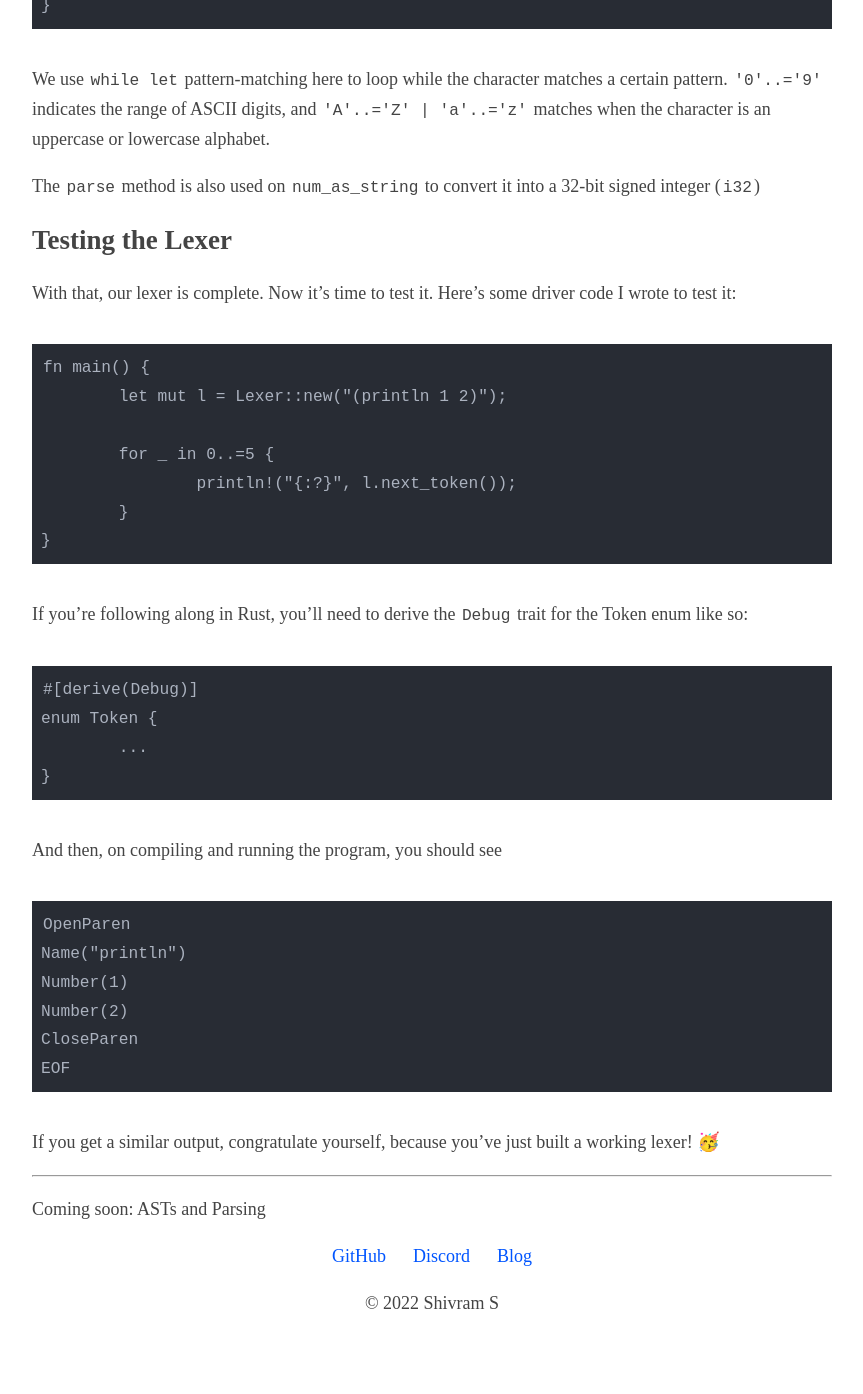
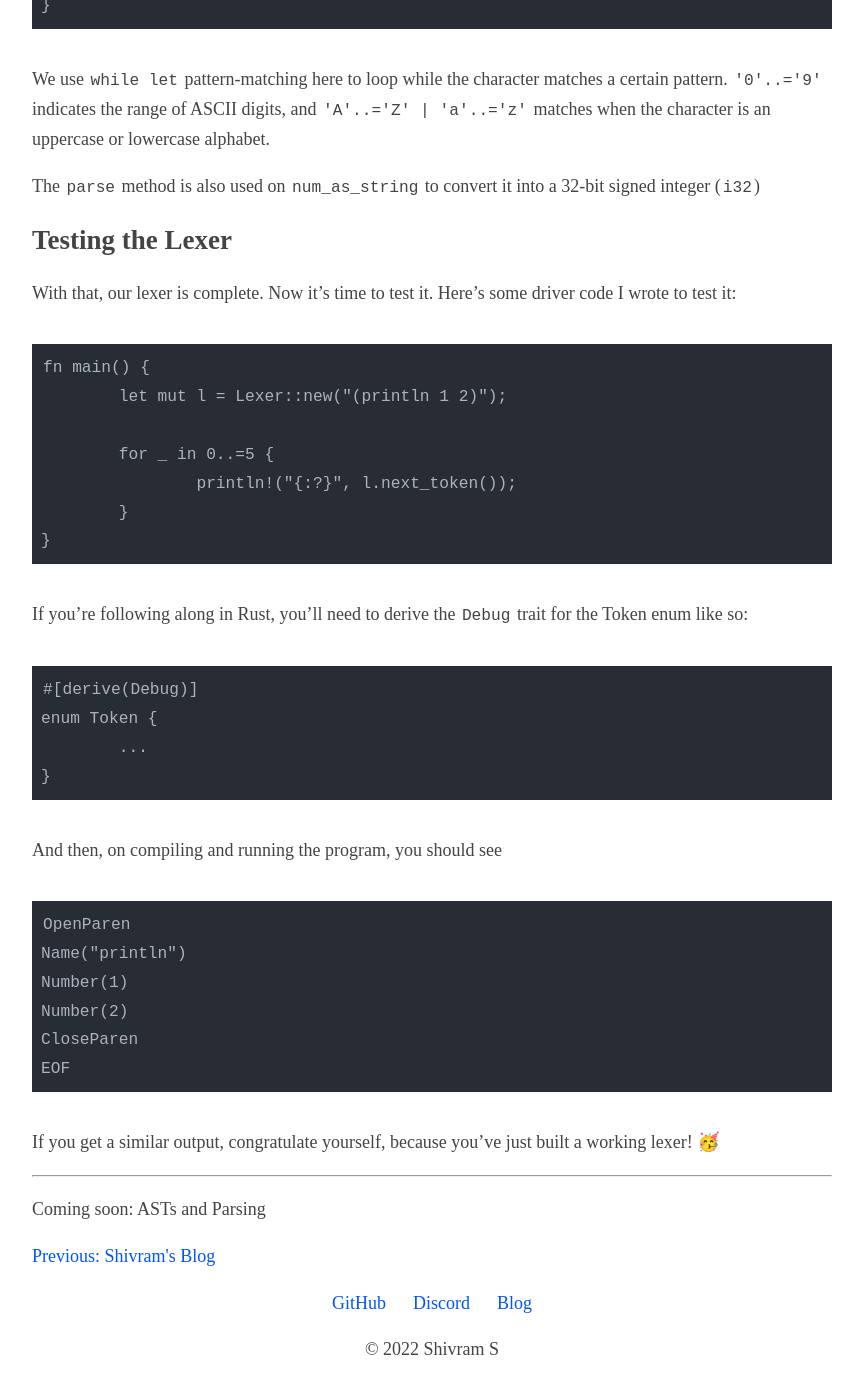
Before and after one commit to shivrm/old-site, a Jekyll site: the page built from _blog/lisp1.md, in a window 1280 px wide and 1400 px high, scrolled down 5366 px. Shown: the top 1394 px of the window, without its empty margins (208-1071 px from the left). Built offline with Jekyll 4.4.1, drawn with Linux system fonts in a browser that asks for light colours; before the commit the page ends 6719 px from its top, so only the background shows below that.

Commit message:
Add previous and next post links

```diff
--- a/_layouts/default.html
+++ b/_layouts/default.html
@@ -55,6 +55,13 @@
     </main>
 
     <footer>
+        {% if page.previous %}
+        <p><a href="{{ site.url }}{{ page.previous.url }}">Previous: {{ page.previous.title }}</a></p>
+        {% endif %}
+        {% if page.next %}
+        <p><a href="{{ site.url }}{{ page.next.url }}">Next: {{ page.next.title }}</a></p>
+        {% endif %}
+
         <ul id="socials">
             <li><a href="https://github.com/shivrm">GitHub</a></li>
             <li><a href="https://discord.com/users/778815059865632799">Discord</a></li>
--- a/assets/style.css
+++ b/assets/style.css
@@ -42,8 +42,13 @@ h3 {
 
 .hlink:hover {
     cursor: pointer;
-    content: " §";
-    text-decoration: underline
+}
+
+.hlink:hover:before {
+    position: relative;
+    left: -1.5ch;
+    margin-right: -1.5ch;
+    content: "§ "
 }
 
 a,
```
